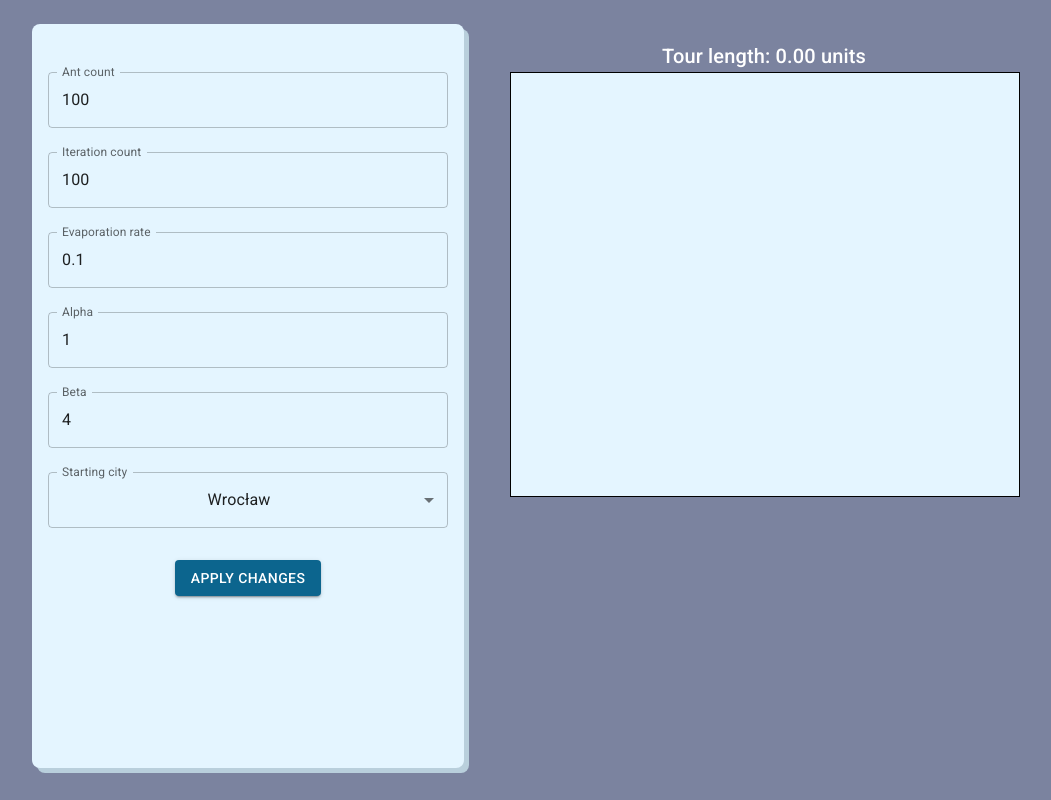
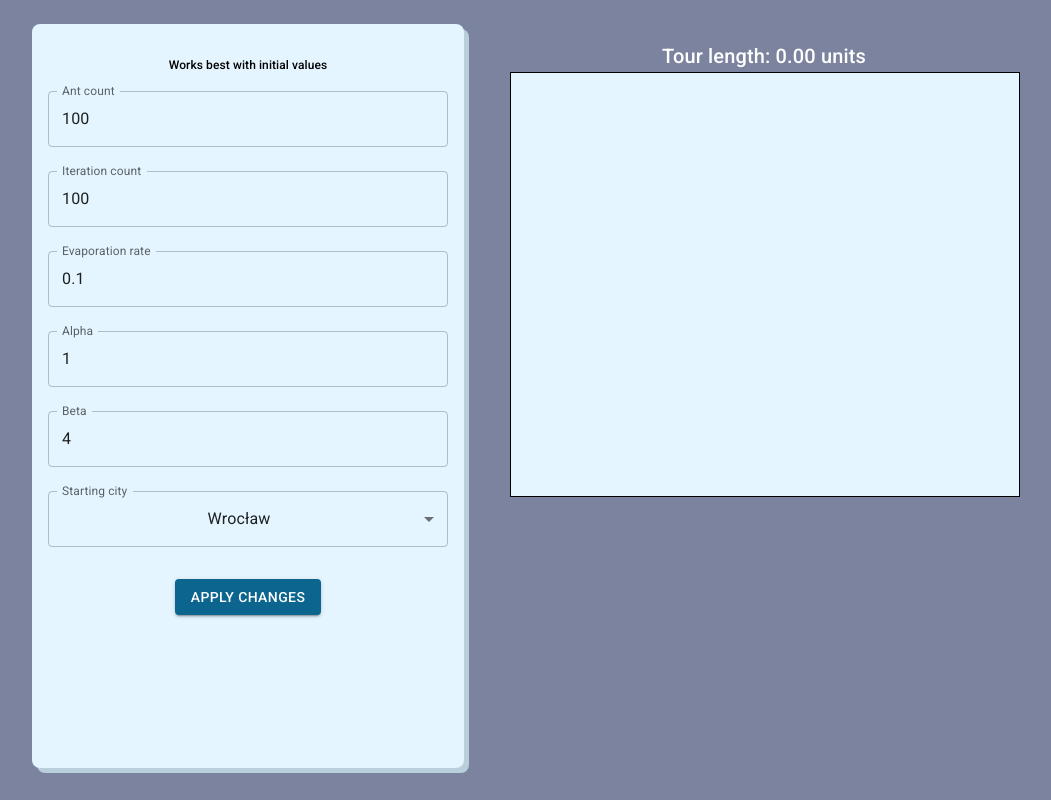
Before and after one commit to AdamJou/ant_algorithm, a React (Create React App) app: page / in a window 1280 px wide. Shown: the whole page, without its empty margins (134-1185 px from the left). Built offline with nearby package versions, Linux system fonts and the light colour scheme.

Commit message:
Add comment

```diff
--- a/src/components/DataForm.js
+++ b/src/components/DataForm.js
@@ -6,6 +6,7 @@ import {
   Select,
   MenuItem,
   Button,
+  Typography,
 } from "@mui/material";
 
 const DataForm = ({ formData, setFormData, initialCities, disabled }) => {
@@ -20,6 +21,9 @@ const DataForm = ({ formData, setFormData, initialCities, disabled }) => {
 
   return (
     <FormControl fullWidth disabled={disabled} margin="normal">
+      <Typography variant="h6" fontSize="12px">
+        Works best with initial values
+      </Typography>
       <TextField
         label="Ant count"
         type="number"
```
